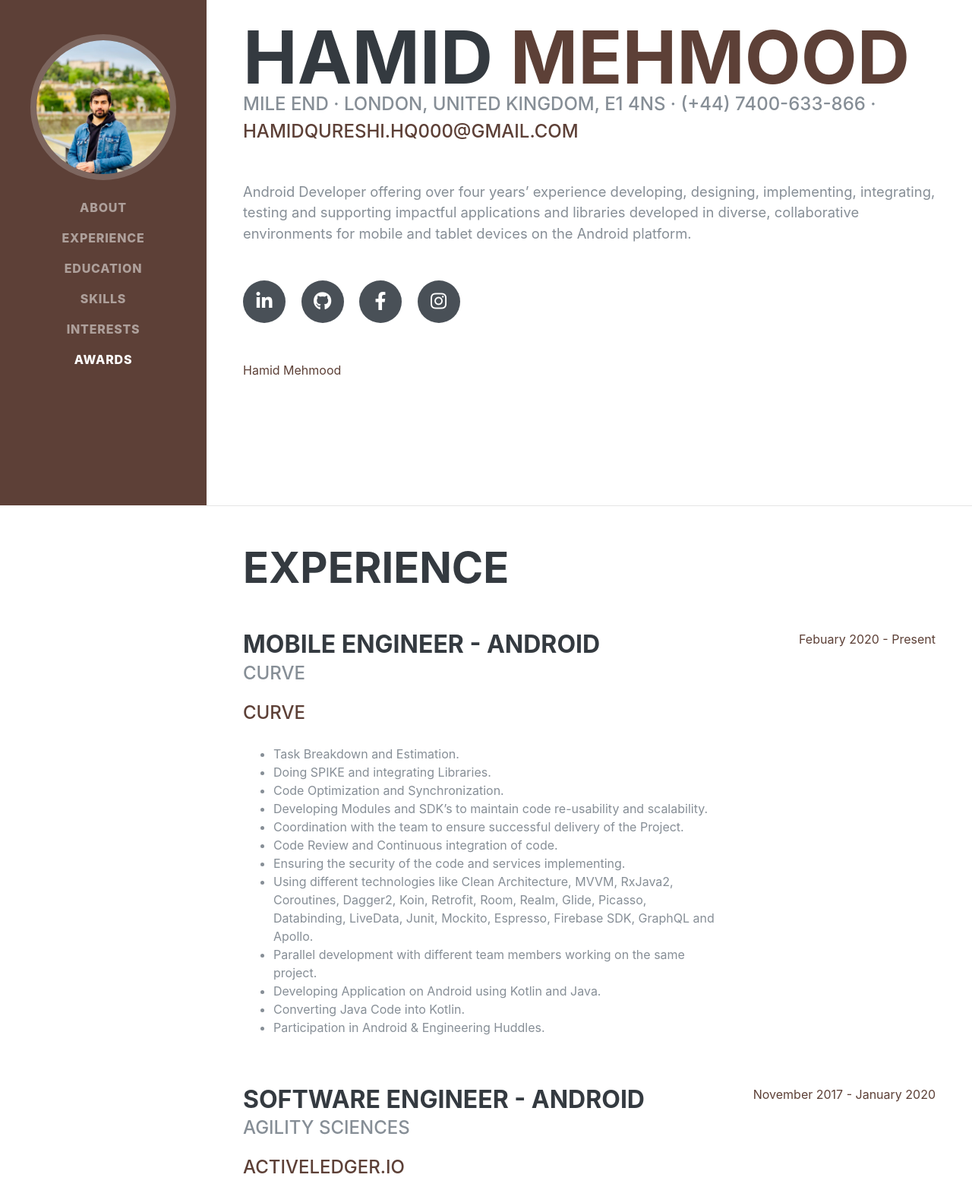
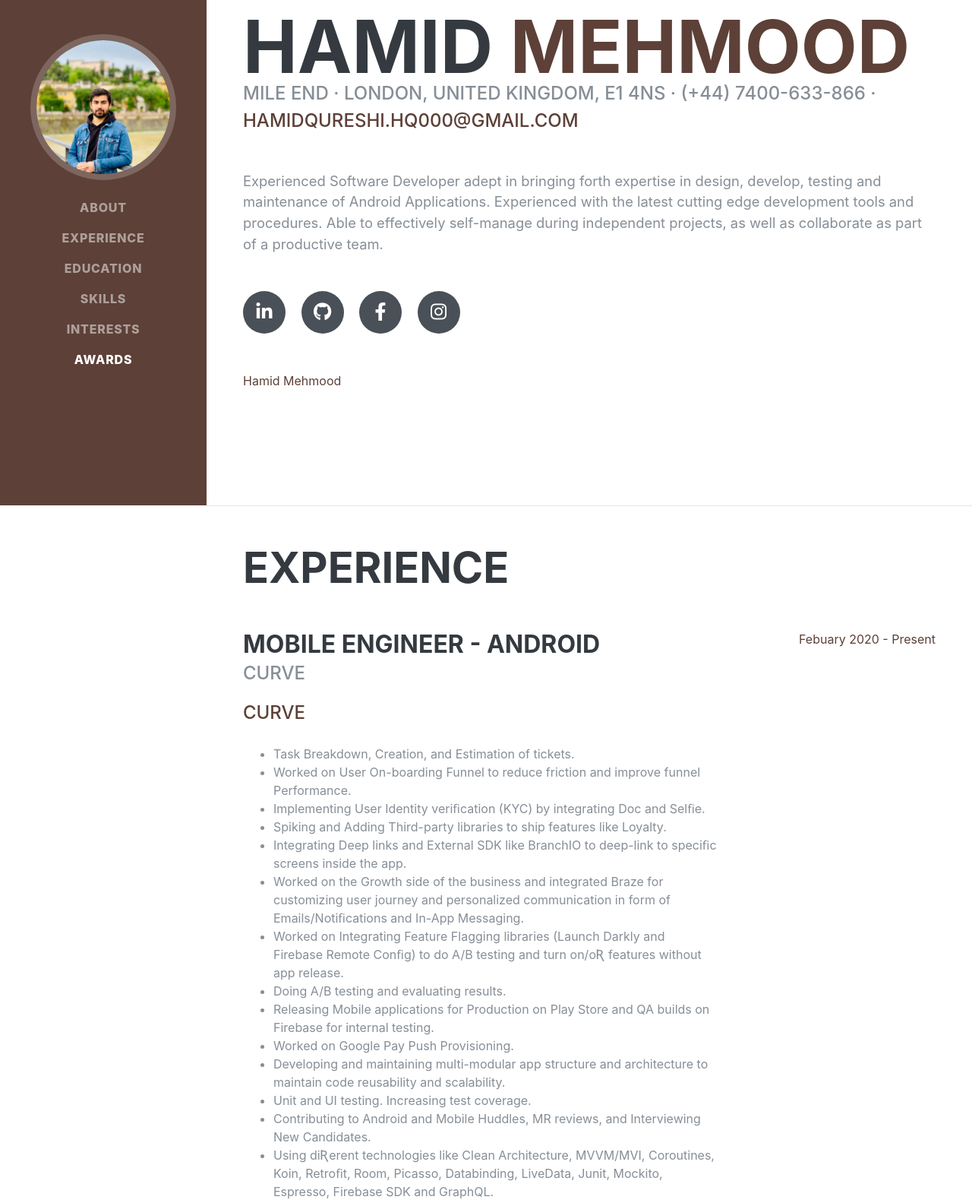
Before and after one commit to HamidQureshi/Resume_Hamid, a plain HTML site: page index.html in a window 1280 px wide. Shown: the part 135-1718 px from the top of the page at 76% size. Drawn offline with Linux system fonts and the light colour scheme; a web font is replaced by a local one.

Commit message:
Update index.html

```diff
--- a/index.html
+++ b/index.html
@@ -71,9 +71,9 @@
           <a href="mailto:hamidqureshi.hq000@gmail.com">hamidqureshi.hq000@gmail.com</a>
         </div>
         <p class="lead mb-5">
-          Android Developer offering over four years’ experience developing, designing, implementing,
-          integrating, testing and supporting impactful applications and libraries developed in diverse,
-          collaborative environments for mobile and tablet devices on the Android platform.</p>
+          Experienced Software Developer adept in bringing forth expertise in design, develop, testing and maintenance of Android Applications.
+          Experienced with the latest cutting edge development tools and procedures.
+          Able to effectively self-manage during independent projects, as well as collaborate as part of a productive team.</p>
 
         <div class="social-icons">
           <a href="https://www.linkedin.com/in/iamhamid-mehmood/">
@@ -113,20 +113,21 @@
             </div>
             <p>
               <ul>
-                <li>Task Breakdown and Estimation.</li>
-                <li>Doing SPIKE and integrating Libraries.</li>
-                <li>Code Optimization and Synchronization.</li>
-                <li>Developing Modules and SDK’s to maintain code re-usability and scalability.</li>
-                <li>Coordination with the team to ensure successful delivery of the Project.</li>
-                <li>Code Review and Continuous integration of code.</li>
-                <li>Ensuring the security of the code and services implementing.</li>
-                <li>Using different technologies like Clean Architecture, MVVM, RxJava2, Coroutines, Dagger2, Koin, Retrofit, Room, Realm,
-                  Glide, Picasso,
-                  Databinding, LiveData, Junit, Mockito, Espresso, Firebase SDK, GraphQL and Apollo.</li>
-                <li>Parallel development with different team members working on the same project.</li>
-                <li>Developing Application on Android using Kotlin and Java.</li>
-                <li>Converting Java Code into Kotlin.</li>
-                <li>Participation in Android & Engineering Huddles.</li>
+                <li>Task Breakdown, Creation, and Estimation of tickets.</li>
+                <li>Worked on User On-boarding Funnel to reduce friction and improve funnel Performance.</li>
+                <li>Implementing User Identity veriﬁcation (KYC) by integrating Doc and Selﬁe.</li>
+                <li>Spiking and Adding Third-party libraries to ship features like Loyalty.</li>
+                <li>Integrating Deep links and External SDK like BranchIO to deep-link to speciﬁc screens inside the app.</li>
+                <li>Worked on the Growth side of the business and integrated Braze for customizing user journey and personalized communication in form of Emails/Notiﬁcations and In-App Messaging.</li>
+                <li>Worked on Integrating Feature Flagging libraries (Launch Darkly and Firebase Remote Conﬁg) to do A/B testing and turn on/oƦ features without app release.</li>
+                <li>Doing A/B testing and evaluating results.</li>
+                <li>Releasing Mobile applications for Production on Play Store and QA builds on Firebase for internal testing.</li>
+                <li>Worked on Google Pay Push Provisioning.</li>
+                <li>Developing and maintaining multi-modular app structure and architecture to maintain code reusability and scalability.</li>
+                <li>Unit and UI testing. Increasing test coverage.</li>
+                <li>Contributing to Android and Mobile Huddles, MR reviews, and Interviewing New Candidates.</li>
+                <li>Using diƦerent technologies like Clean Architecture, MVVM/MVI, Coroutines, Koin, Retroﬁt, Room, Picasso, Databinding, LiveData, Junit, Mockito, Espresso, Firebase SDK and GraphQL.</li>
+
               </ul>
             </p>
           </div>
```
